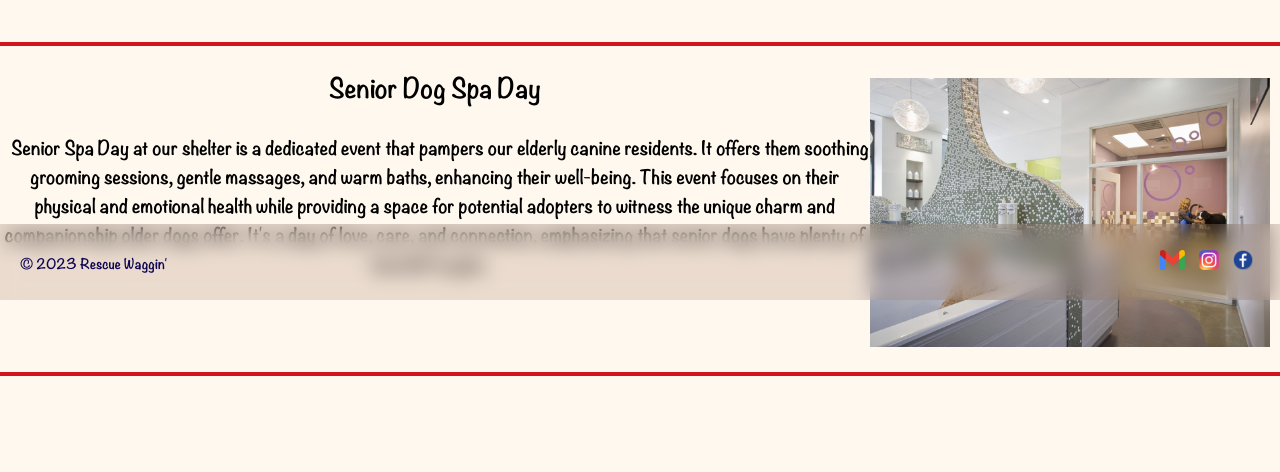
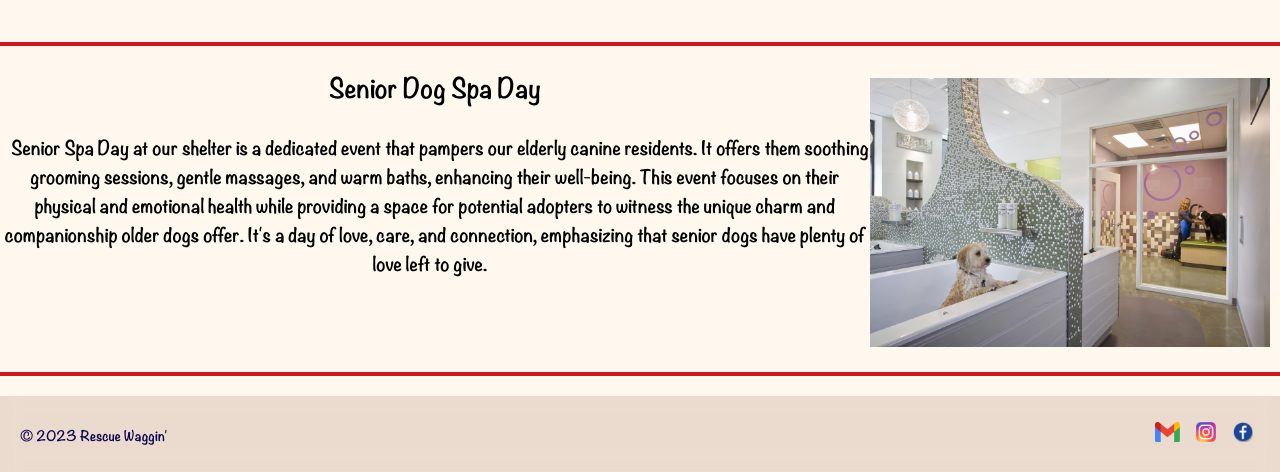
Before and after one commit to t-schneids/midterm, a PHP site: page /events.html in a window 1280 px wide. Shown: the part 500-972 px from the top of the page. Before the commit the page ends 876 px from the top, so only its background shows below. Run offline with PHP 8.4, Linux system fonts and the light colour scheme.

Commit message:
Fixing footer in events file

```diff
--- a/events.html
+++ b/events.html
@@ -8,6 +8,11 @@
         <link href="https://fonts.googleapis.com/icon?family=Material+Icons" rel="stylesheet">
         <script src="general.js"></script>
         <link rel="stylesheet" href="events.css">
+        <style>
+            footer {
+                position: relative;
+            }
+        </style>
 
     </head>
     <body>
--- a/general.css
+++ b/general.css
@@ -26,8 +26,8 @@ body {
     background-color: rgba(152, 106, 79, 0.2);
     padding: 0;
     font-size: large;
-    -webkit-backdrop-filter: blur(10px);
-    backdrop-filter: blur(10px);
+    -webkit-backdrop-filter: blur(20px);
+    backdrop-filter: blur(20px);
 }
 
 .logo img{
@@ -144,8 +144,6 @@ footer ul.nav {
     list-style: none;
     padding: 0;
     margin: 0;
-    display: flex; /* Make the navigation items display horizontally */
-    justify-content: flex-end;
 }
 
 footer li {
```
